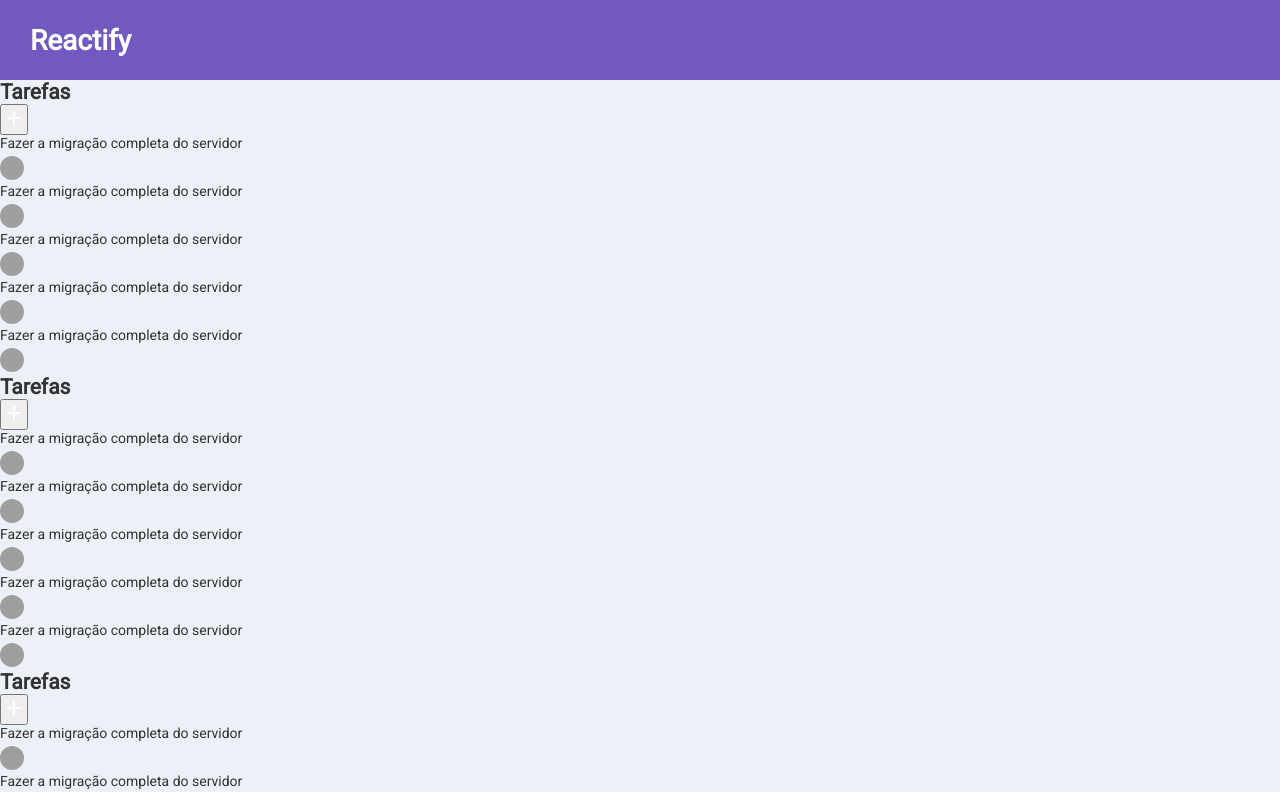
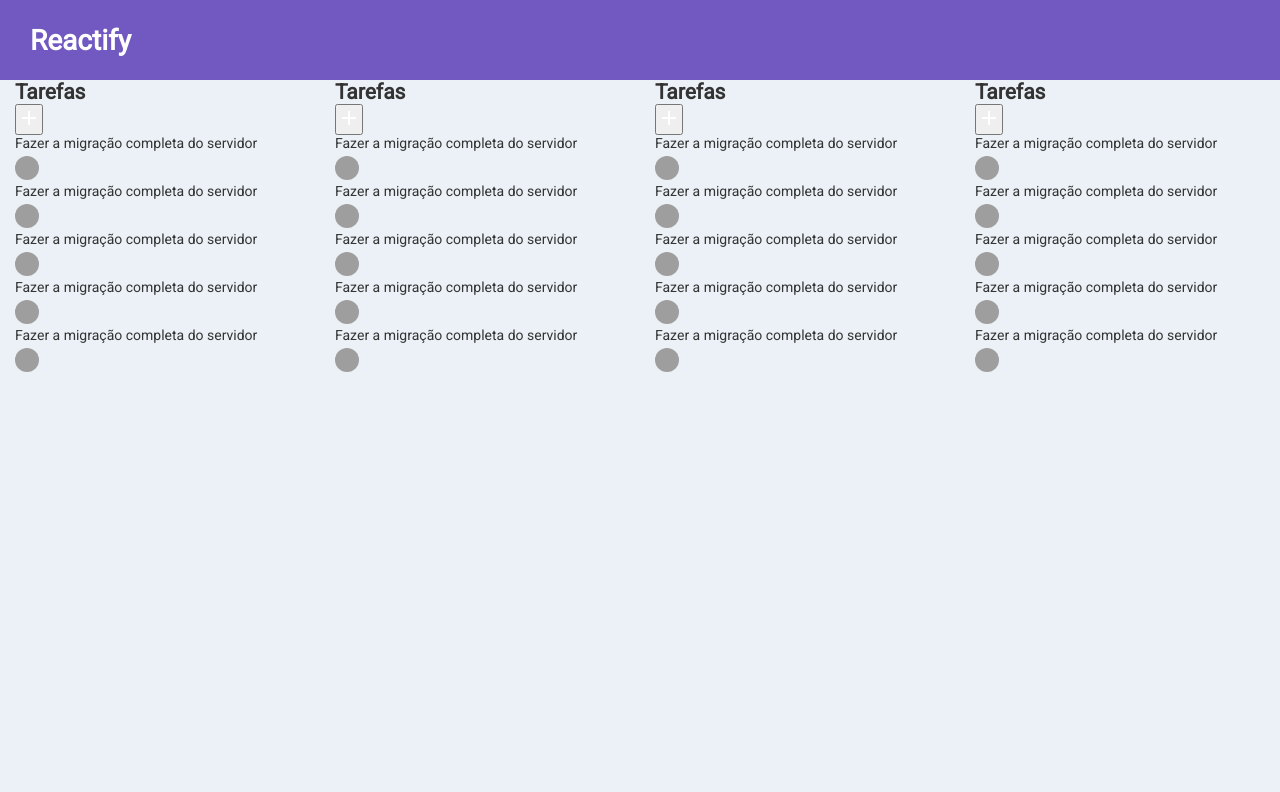
Before and after one commit to thiagopaiva99/reactify, a React (Create React App) app: page / in a window 1280 px wide. Shown: the top 792 px of the page. Built offline with nearby package versions, Linux system fonts and the light colour scheme; grey boxes are pictures that could not be loaded.

Commit message:
Styling the initial display for the lists

```diff
--- a/src/components/Board/styles.js
+++ b/src/components/Board/styles.js
@@ -1,5 +1,5 @@
 import styled from 'styled-components';
 
 export const Container = styled.div`
-
+  display: flex;
 `;
--- a/src/components/List/styles.js
+++ b/src/components/List/styles.js
@@ -1,5 +1,7 @@
 import styled from 'styled-components';
 
 export const Container = styled.div`
-
+  padding: 0 15px;
+  height: 100%;
+  flex: 0 0 320px;
 `;
```
